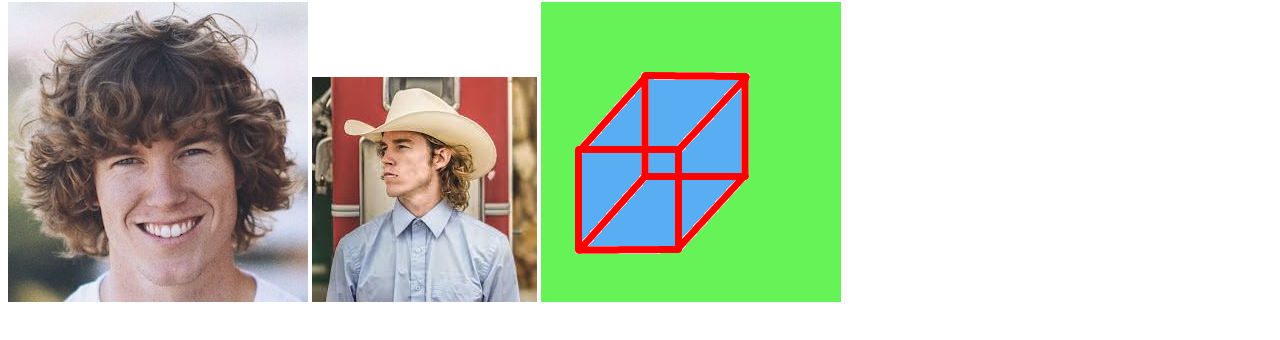
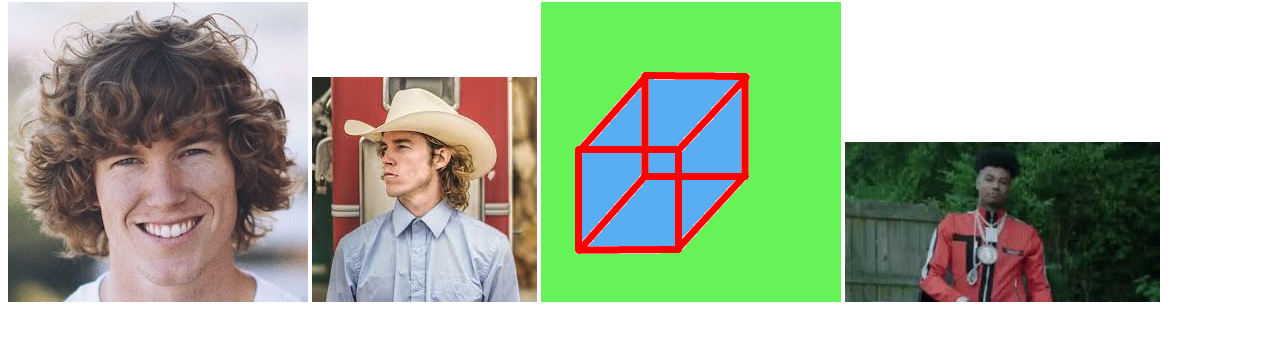
Before and after one commit to hammondshawn/hammondshawn.github.io, a plain HTML site: page index.html in a window 1280 px wide. Shown: the part 104-444 px from the top of the page. Drawn offline with Linux system fonts and the light colour scheme.

Commit message:
sum
clean

```diff
--- a/index.html
+++ b/index.html
@@ -17,6 +17,7 @@ this text will not appear on the website.-->
         <img src="Images/sexyboi.gif">
         <img src="Images/sexierboi.gif">
         <img src="Images/1-1.gif">
+        <img src="Images/yeah%20yeah%20ight.gif">
         </p>
     </body>
 
```
Also changed, not shown: Images/yeah yeah ight.gif (added).
